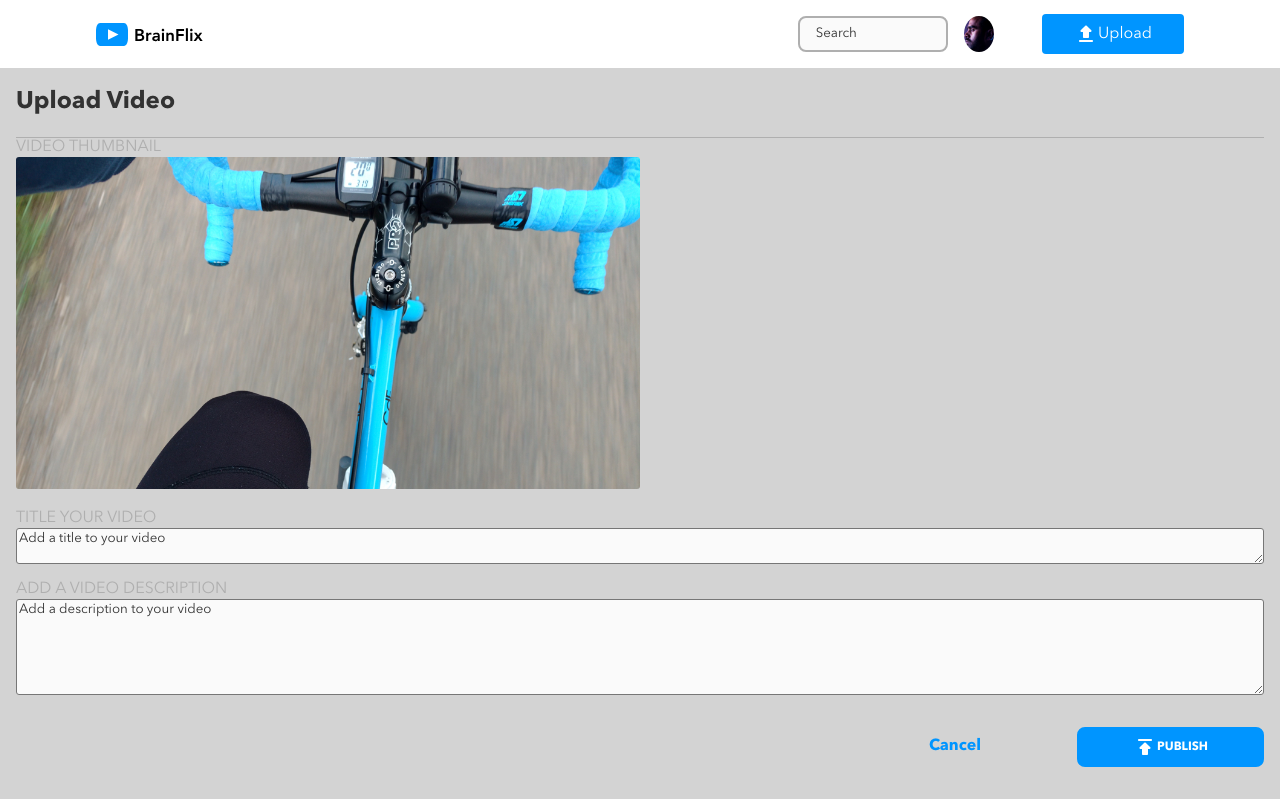
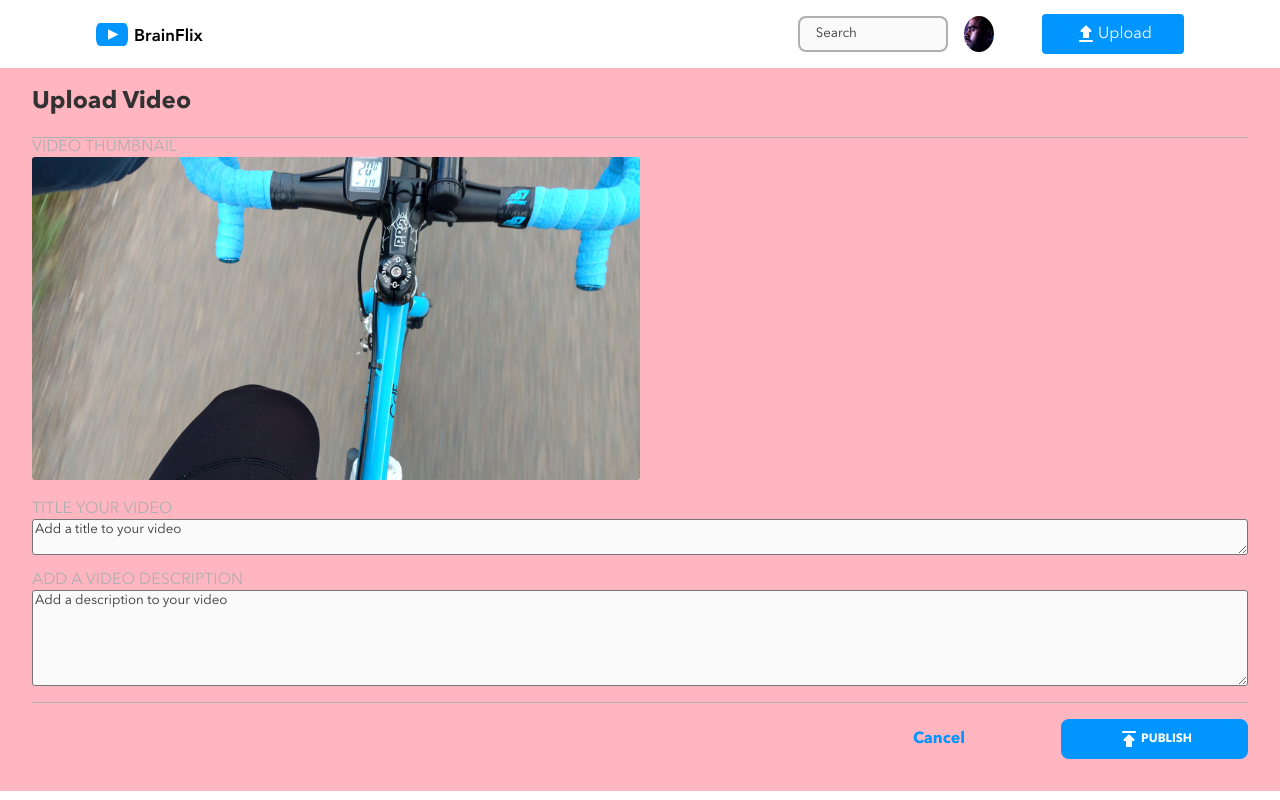
Before and after one commit to PranavPrashar/pranav-prashar-brainflix, a React (Create React App) app: page /upload in a window 1280 px wide. Built offline with nearby package versions, Linux system fonts and the light colour scheme.

Commit message:
Added border for form element

```diff
--- a/src/components/UploadVideoComponent/UploadVideoComponent.scss
+++ b/src/components/UploadVideoComponent/UploadVideoComponent.scss
@@ -23,6 +23,10 @@
 
   @include tablet{
     background-color: lightgray;
+    padding: 0 2rem;
+  }
+  @include desktop{
+    background-color: lightpink;
   }
 }
 
@@ -53,6 +57,9 @@
     flex-direction: column;
     width: 100%;
     padding-bottom: 1rem;
+    @include tablet{
+      border-bottom: 1px global.$silver solid;
+    }
 
     &--label {
       display: block;
```
